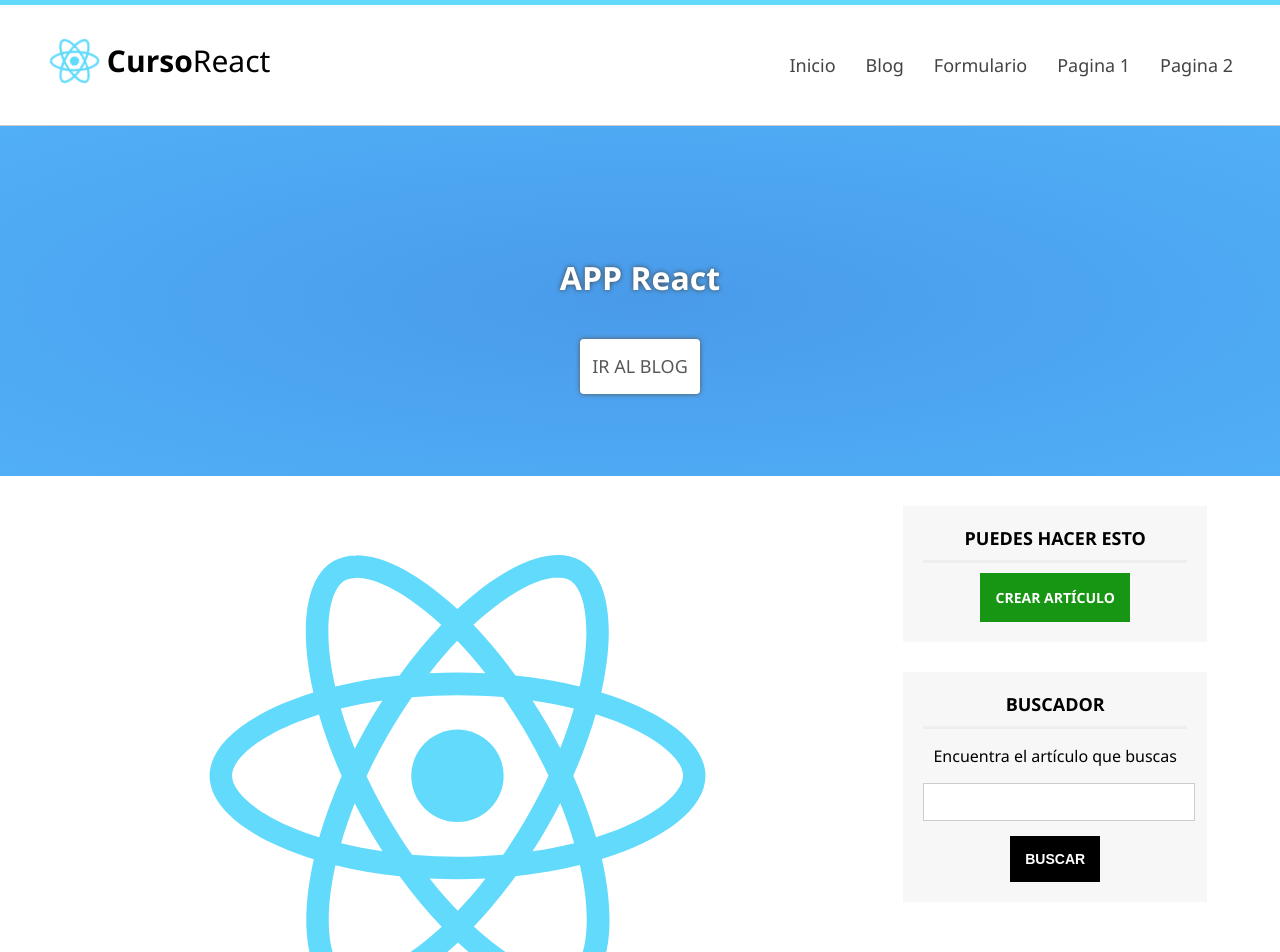
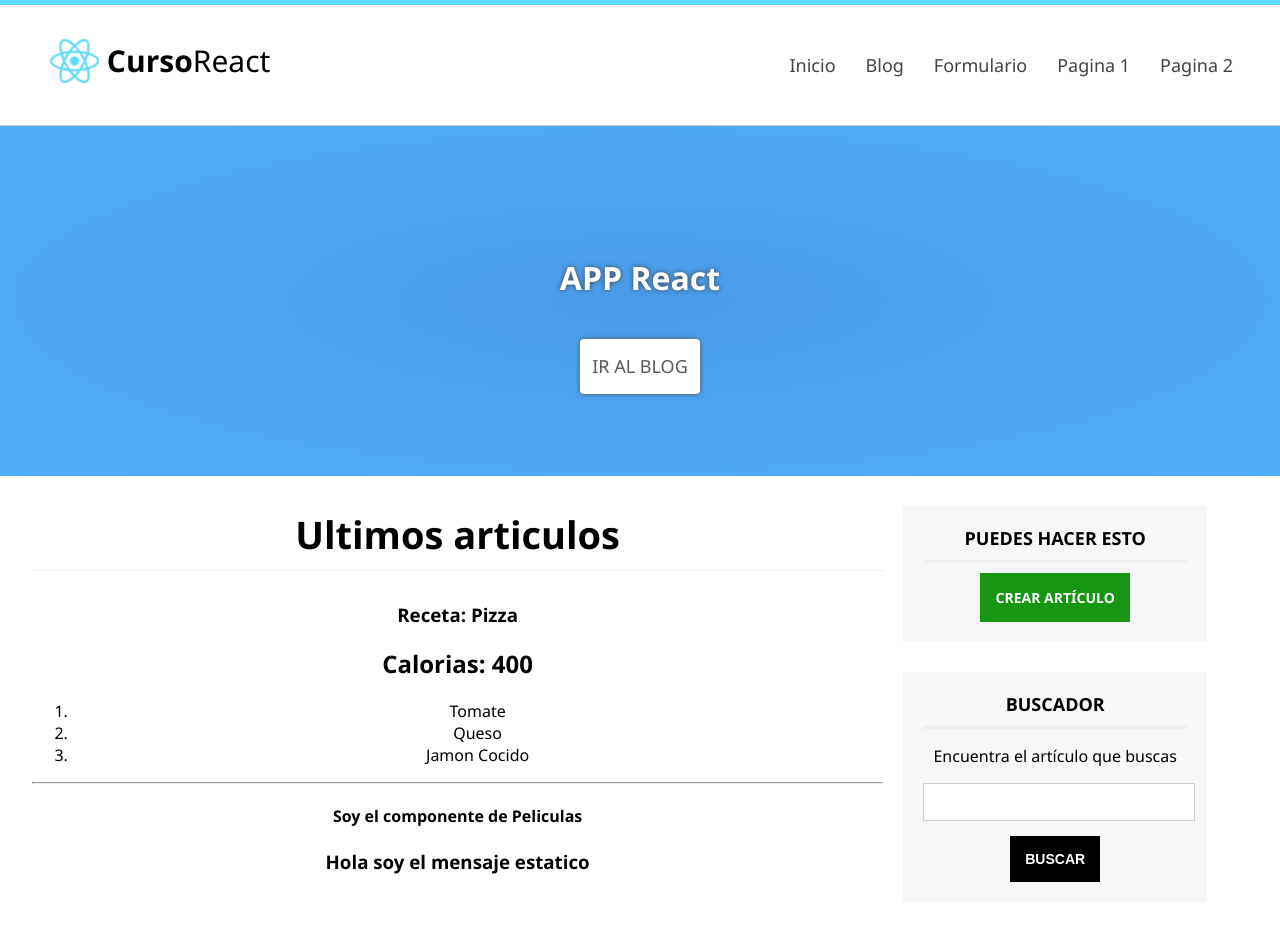
Before and after one commit to tamueka/masterREACT, a React (Create React App) app: page / in a window 1280 px wide. Shown: the top 952 px of the page. Built offline with nearby package versions, Linux system fonts and the light colour scheme.

Commit message:
componente de pruebas sitio web

```diff
--- a/src/App.js
+++ b/src/App.js
@@ -1,14 +1,12 @@
 import React from "react";
-import logo from "./assets/images/logo.svg";
 import "./assets/css/App.css";
 
 //Importar Componentes
-import MiComponente from "./components/MiComponente";
-import Peliculas from "./components/Peliculas";
 import Header from "./components/Header";
 import Slider from "./components/Slider";
 import Sidebar from "./components/Sidebar";
 import Footer from "./components/Footer";
+import SeccionPruebas from "./components/SeccionPruebas";
 
 function App() {
   return (
@@ -16,13 +14,7 @@ function App() {
       <Header />
       <Slider />
       <div className="center">
-        <section id="content">
-          <img src={logo} className="App-logo" alt="logo" />
-          <section className="componentes">
-            <MiComponente />
-            <Peliculas />
-          </section>
-        </section>
+        <SeccionPruebas />
         <Sidebar />
         <div className="clearfix"></div>
       </div>
--- /dev/null
+++ b/src/components/SeccionPruebas.js
@@ -0,0 +1,19 @@
+import React, {Component} from 'react';
+import MiComponente from "../components/MiComponente";
+import Peliculas from "../components/Peliculas";
+
+class SeccionPruebas extends Component{
+    render(){
+        return (
+          <section id="content">
+          <h2 className="subheader">Ultimos articulos</h2>
+            <section className="componentes">
+              <MiComponente />
+              <Peliculas />
+            </section>
+          </section>
+        );
+    }
+}
+
+export default SeccionPruebas;
```
